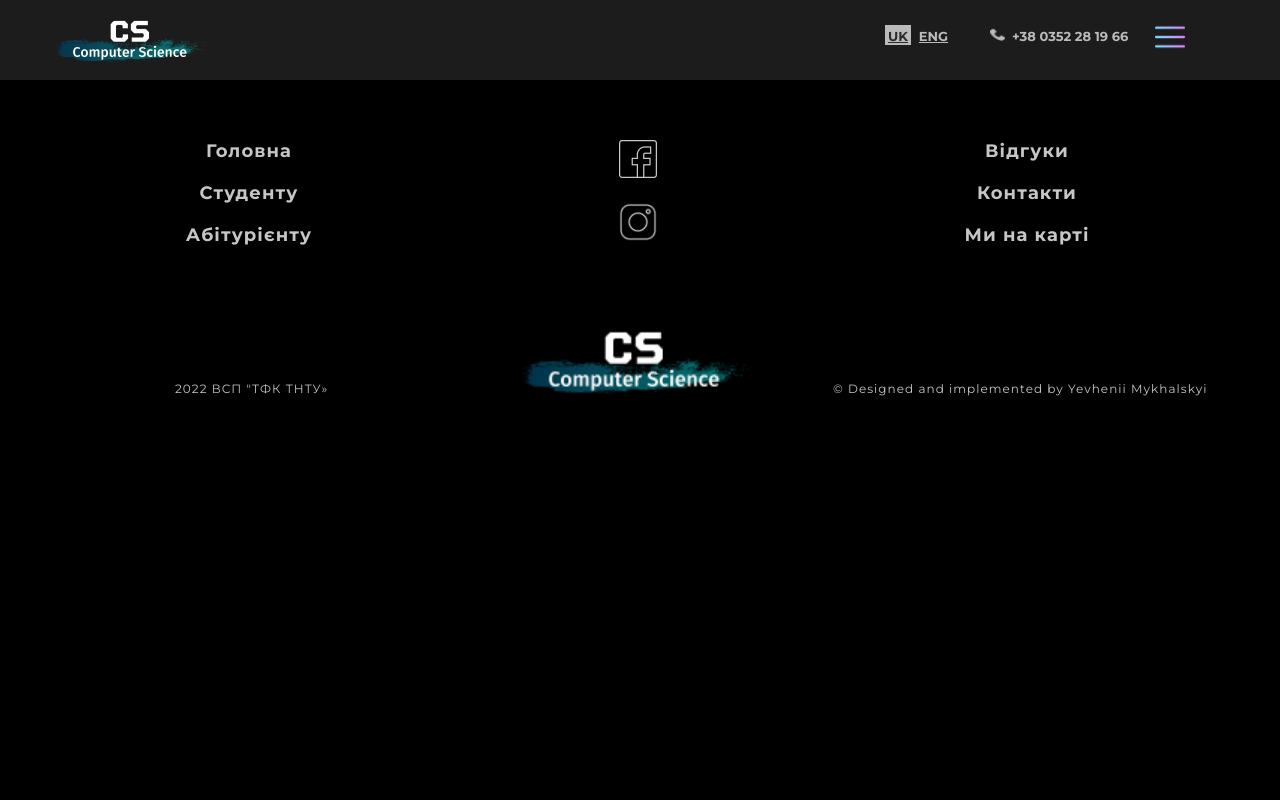
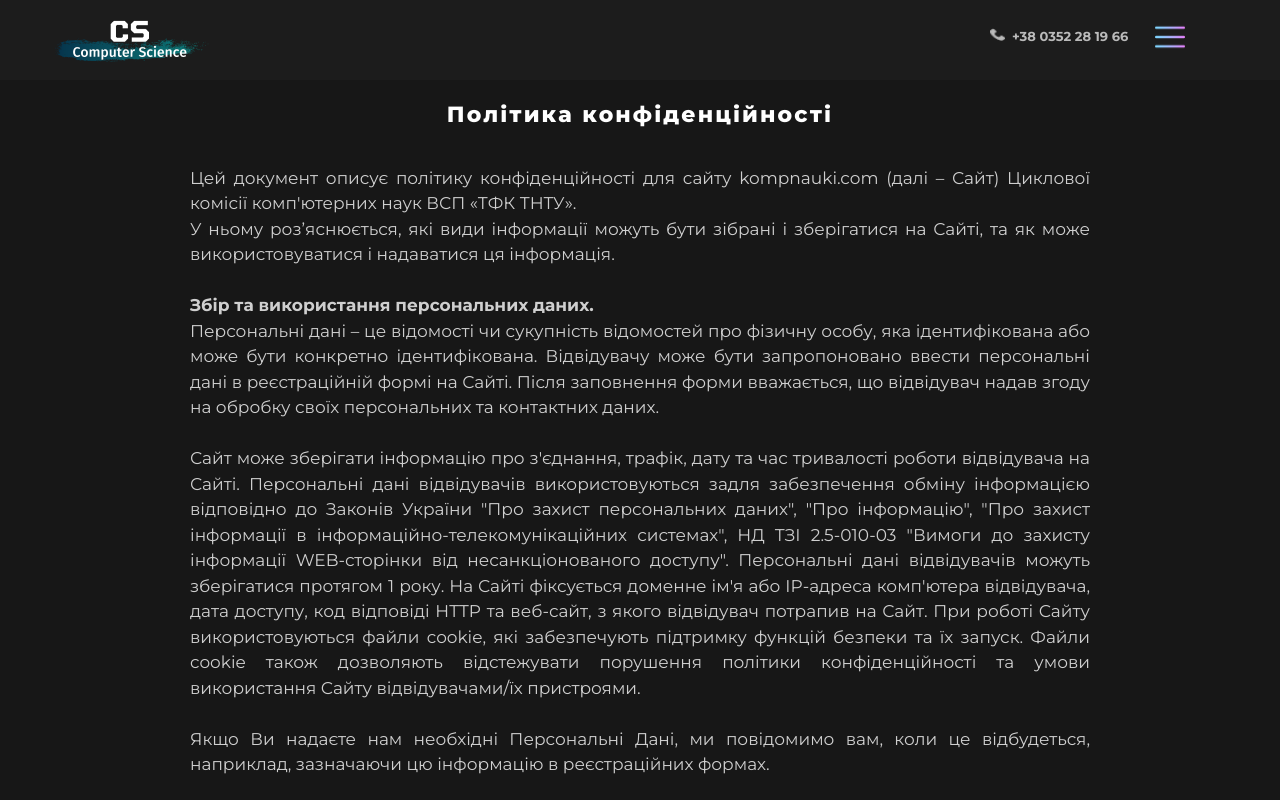
Before and after one commit to Zhenya-Mykhalskyi/Diploma, a React (Create React App) app in the folder client/: page /privacypolicy in a window 1280 px wide. Shown: the top 800 px of the page. Built offline with nearby package versions, Linux system fonts and the light colour scheme.

Commit message:
add privacy policy

```diff
--- a/client/src/App.js
+++ b/client/src/App.js
@@ -8,6 +8,7 @@ import {
 	Applicant,
 	AboutUs,
 	Contacts,
+	PrivacyPolicy,
 } from './components';
 import './App.css';
 
@@ -23,6 +24,7 @@ const App = () => {
 				<Route path='/abiturient' element={<Applicant />} />
 				<Route path='/about' element={<AboutUs />} />
 				<Route path='/contacts' element={<Contacts />} />
+				<Route path='/privacypolicy' element={<PrivacyPolicy />} />
 			</Routes>
 
 			<Footer />
--- a/client/src/components/Main/FormSection/FormSection.jsx
+++ b/client/src/components/Main/FormSection/FormSection.jsx
@@ -1,4 +1,5 @@
 import React from "react";
+import { NavLink } from "react-router-dom";
 import './FormSection.scss';
 
 const FormSection = (props) => {
@@ -16,7 +17,7 @@ const FormSection = (props) => {
                         <input class="input" type="tel" placeholder="Телефон" required />
                         <div class="cheackbox-div">
                             <input type="checkbox" class="checkbox" required />
-                            <label class="checkbox-label">Я погоджуюсь з умовами <a href="Pages/privacy_policy.html" target="_blank">політики конфіденційності</a></label>
+                            <label class="checkbox-label">Я погоджуюсь з умовами <NavLink to='/privacypolicy' target="_blank">політики конфіденційності.</NavLink></label>
                         </div>
                         <button type="submit" class="form-button">Відправити</button>
                     </form>
--- a/client/src/components/Navbar/Navbar.jsx
+++ b/client/src/components/Navbar/Navbar.jsx
@@ -12,8 +12,8 @@ const Navbar = () => {
 					</a>
 				</div>
 				<div class='nav-lang'>
-					<div class='ukr'>UK</div>
-					<div class='eng'>ENG</div>
+					{/* <div class='ukr'>UK</div>
+					<div class='eng'>ENG</div> */}
 				</div>
 				<div class='nav-contacts'>
 					<img
--- /dev/null
+++ b/client/src/components/PrivacyPolicy/PrivacyPolicy.jsx
@@ -0,0 +1,31 @@
+import React from "react";
+import './PrivacyPolicy.scss';
+
+
+const PrivacyPolicy  = () => {
+    return (
+    <div class="pp-wrapper">
+        <div className="pp-container">
+        <div class="title">Політика конфіденційності</div>
+        <div class="content">
+            Цей документ описує політику конфіденційності для сайту kompnauki.com (далі – Сайт) Циклової комісії комп'ютерних наук ВСП «ТФК ТНТУ».  <br/>
+            У ньому роз’яснюється, які види інформації можуть бути зібрані і зберігатися на Сайті, та як може використовуватися і надаватися ця інформація.<br/><br/>
+            <b>Збір та використання персональних даних.</b> <br/>
+            Персональні дані – це відомості чи сукупність відомостей про фізичну особу, яка ідентифікована або може бути конкретно ідентифікована.
+            Відвідувачу може бути запропоновано ввести персональні дані в реєстраційній формі на Сайті. Після заповнення форми вважається, що відвідувач надав згоду на обробку
+            своїх персональних та контактних даних.<br/><br/>
+            Сайт може зберігати інформацію про з'єднання, трафік, дату та час тривалості роботи відвідувача на Сайті. Персональні дані відвідувачів
+            використовуються задля забезпечення обміну інформацією відповідно до Законів України "Про захист персональних даних", "Про інформацію",
+            "Про захист інформації в інформаційно-телекомунікаційних системах", НД ТЗІ 2.5-010-03 "Вимоги до захисту інформації WEB-сторінки від несанкціонованого доступу". Персональні дані
+            відвідувачів можуть зберігатися протягом 1 року. На Сайті фіксується доменне ім'я або IP-адреса комп'ютера відвідувача, дата доступу, код відповіді HTTP та веб-сайт,
+            з якого відвідувач потрапив на Сайт. При роботі Сайту використовуються файли cookie, які забезпечують підтримку функцій безпеки та їх запуск.
+            Файли cookie також дозволяють відстежувати порушення політики конфіденційності та умови використання Сайту відвідувачами/їх пристроями. <br/><br/>
+            Якщо Ви надаєте нам необхідні Персональні Дані, ми повідомимо вам, коли це відбудеться, наприклад, зазначаючи цю інформацію в реєстраційних формах.
+        </div>
+    </div>
+</div>
+
+    )
+}
+
+export default PrivacyPolicy;
--- /dev/null
+++ b/client/src/components/PrivacyPolicy/PrivacyPolicy.scss
@@ -0,0 +1,49 @@
+.pp-container{
+    width: 900px;
+    display: block;
+    margin:0 auto;
+}
+
+.pp-wrapper{
+    padding: 0;
+    margin: 0;
+    font-family: 'Montserrat', sans-serif;
+    font-weight: 400;
+    font-size: 17px;
+    color: rgb(207, 207, 207);
+    background-color: rgb(23, 23, 23);
+    line-height: 1.5;
+}
+
+.title{
+    font-weight: 800;
+    font-size: 22px;
+    text-align: center;
+    padding-bottom: 35px;
+    padding-top: 20px;
+}
+
+.content{
+    text-align: justify;
+    padding-bottom: 40px;
+}
+/* 768-992 */
+@media screen and (max-width:992px){
+	.container{
+		width: 720px;
+	}
+}
+
+/* 576-768 */
+@media screen and (max-width:768px){
+	.container{
+		width: 540px;
+	}
+
+}
+/* 320-576 */
+@media screen and (max-width:576px){
+	.container{
+	width: 90%;
+	}
+}
--- a/client/src/components/Student/StudentForm/StudentForm.jsx
+++ b/client/src/components/Student/StudentForm/StudentForm.jsx
@@ -1,5 +1,6 @@
 import React from "react";
 import'./StudentForm.scss';
+import { NavLink } from "react-router-dom";
 
 const StudentForm = (props) => {
     return (
@@ -14,7 +15,7 @@ const StudentForm = (props) => {
                 <input type="text" class="form-input" placeholder="Керівник диплому"/>
                 <div class="check-the-policy">
                     <input type="checkbox" name="" id="" class=""/>
-                    <div>Я погоджуюсь з умовами<a href="">Політики конфіденційності</a></div>
+                    <div>Я погоджуюсь з умовами<NavLink to='/privacypolicy' target="_blank">політики конфіденційності</NavLink></div>
                 </div>
                 <input type="submit" value="Відправити" class="submit-button"/>
             </form>
--- a/client/src/components/index.js
+++ b/client/src/components/index.js
@@ -6,5 +6,6 @@ import Applicant from './Applicant/Applicant';
 import AboutUs from './AboutUs/AboutUs';
 import Contacts from './Contacts/Contacts';
 import QuestionItem from './QuestionItem/QuestionItem';
+import PrivacyPolicy from './PrivacyPolicy/PrivacyPolicy';
 
-export { Student, Navbar, Main, Footer, Applicant, AboutUs, Contacts, QuestionItem };
+export { Student, Navbar, Main, Footer, Applicant, AboutUs, Contacts, QuestionItem, PrivacyPolicy };
```
